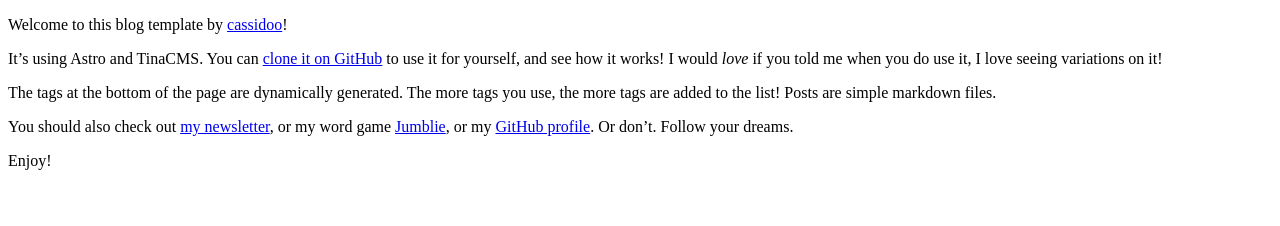
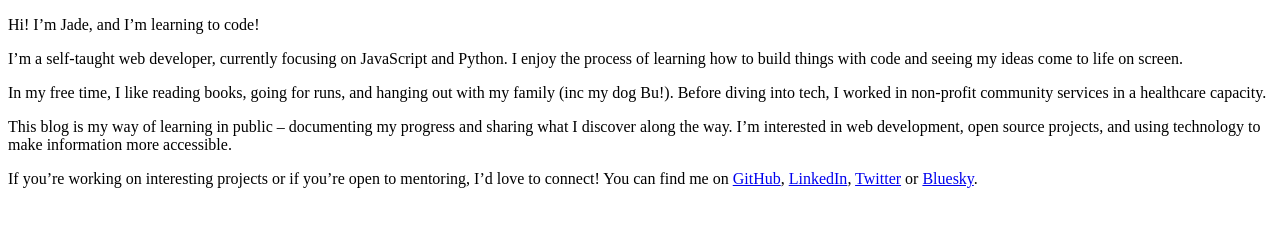
Before and after one commit to jade0x/jade0xblog, an Astro site: page /about in a window 1280 px wide. Built offline with nearby package versions, Linux system fonts and the light colour scheme; Astro itself is replaced by a stand-in of ours.

Commit message:
Update About Me and Index Pages

```diff
--- a/src/pages/about.md
+++ b/src/pages/about.md
@@ -1,9 +1,9 @@
-Welcome to this blog template by [cassidoo](https://cassidoo.co)!
+Hi! I'm Jade, and I'm learning to code!
 
-It's using Astro and TinaCMS. You can [clone it on GitHub](https://github.com/cassidoo/blahg) to use it for yourself, and see how it works! I would _love_ if you told me when you do use it, I love seeing variations on it!
+I'm a self-taught web developer, currently focusing on JavaScript and Python. I enjoy the process of learning how to build things with code and seeing my ideas come to life on screen.
 
-The tags at the bottom of the page are dynamically generated. The more tags you use, the more tags are added to the list! Posts are simple markdown files.
+In my free time, I like reading books, going for runs, and hanging out with my family (inc my dog Bu!). Before diving into tech, I worked in non-profit community services in a healthcare capacity.
 
-You should also check out [my newsletter](https://cassidoo.co/newsletter), or my word game [Jumblie](https://jumblie.com/?utm_campaign=blahgtmp&utm_source=github), or my [GitHub profile](https://github.com/cassidoo). Or don't. Follow your dreams.
+This blog is my way of learning in public – documenting my progress and sharing what I discover along the way. I'm interested in web development, open source projects, and using technology to make information more accessible.
 
-Enjoy!
+If you're working on interesting projects or if you're open to mentoring, I'd love to connect! You can find me on [GitHub](https://github.com/jade0x), [LinkedIn](https://www.linkedin.com/in/jade-garafola/), [Twitter](https://x.com/_jade0x_) or [Bluesky](https://jade0x.bsky.social).
```
Also changed, not shown: src/pages/index.astro (+4 -4 lines).
